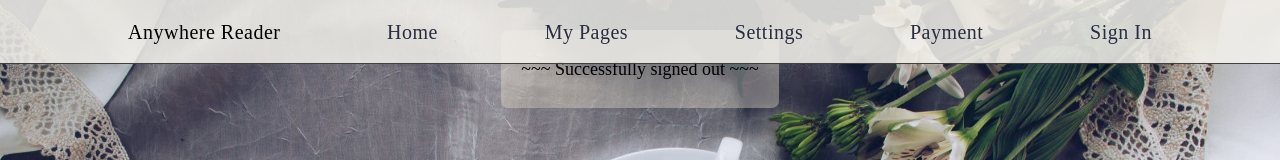
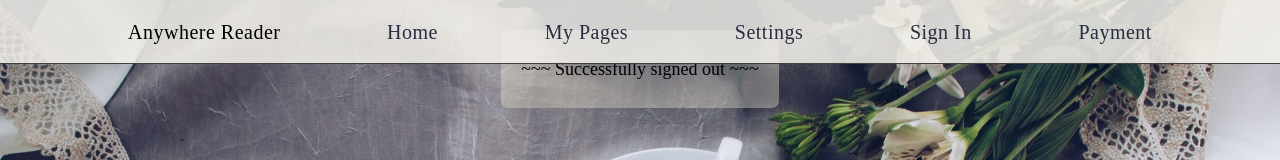
Before and after one commit to BloomTech-Labs/Labs8-OfflineReader, a React (Create React App) app in the folder frontend/: page /signout in a window 1280 px wide. Shown: the top 160 px of the page. Built offline with nearby package versions, Linux system fonts and the light colour scheme; what react-stripe-elements would draw is missing.

Commit message:
Nav bug fix continuation

```diff
--- a/frontend/src/components/App/App.js
+++ b/frontend/src/components/App/App.js
@@ -58,7 +58,7 @@ class App extends Component {
 				<React.Fragment>
 					<AppDiv>
 						<CssResets />
-						<NaviContainer />
+						<NaviContainer {...this.props} />
 						<Route exact path="/" component={LandingPage} />
 						<Route
 							path="/articles"
--- a/frontend/src/components/Navi/Navi.js
+++ b/frontend/src/components/Navi/Navi.js
@@ -86,6 +86,7 @@ const navLinks = [
 	{ to: '/articles', exact: false, text: 'My Pages' },
 	{ to: '/settings', exact: false, text: 'Settings' },
 	// { to: '/signup', exact: false, text: 'Sign Up' },
+	{ to: '/signin', exact: false, text: 'Sign In' },
 	{ to: '/payment', exact: false, text: 'Payment' }
 ];
 
@@ -121,13 +122,13 @@ class Navi extends Component {
 					</HamburgerButton>
 					<HamburgerMenu>
 						{this.linkGen(navLinks).map(link => link)}
-						{this.props.signedIn}
+						{/* {this.props.signedIn} */}
 					</HamburgerMenu>
 				</HamburgerDiv>
 				<NaviSubDiv>
 					<h3>Anywhere Reader</h3>
 					{this.linkGen(navLinks).map(link => link)}
-					{this.props.signedIn}
+					{/* {this.props.signedIn} */}
 				</NaviSubDiv>
 			</NaviDiv>
 		);
--- a/frontend/src/containers/NaviContainer.js
+++ b/frontend/src/containers/NaviContainer.js
@@ -21,21 +21,21 @@ class NaviContainer extends Component {
 		return (
 			<Navi
 				{...this.props}
-				signedIn={
-					this.props.userSuccess ? (
-						<NavLink to="/signout" className="baseNav">
-							Sign Out
-						</NavLink>
-					) : (
-						<NavLink
-							to="/signin"
-							activeClassName="activeLink"
-							className="baseNav"
-						>
-							Sign In
-						</NavLink>
-					)
-				}
+				// signedIn={
+				// 	this.props.userSuccess ? (
+				// 		<NavLink to="/signout" className="baseNav">
+				// 			Sign Out
+				// 		</NavLink>
+				// 	) : (
+				// 		<NavLink
+				// 			to="/signin"
+				// 			activeClassName="activeLink"
+				// 			className="baseNav"
+				// 		>
+				// 			Sign In
+				// 		</NavLink>
+				// 	)
+				// }
 			/>
 		);
 	}
```
